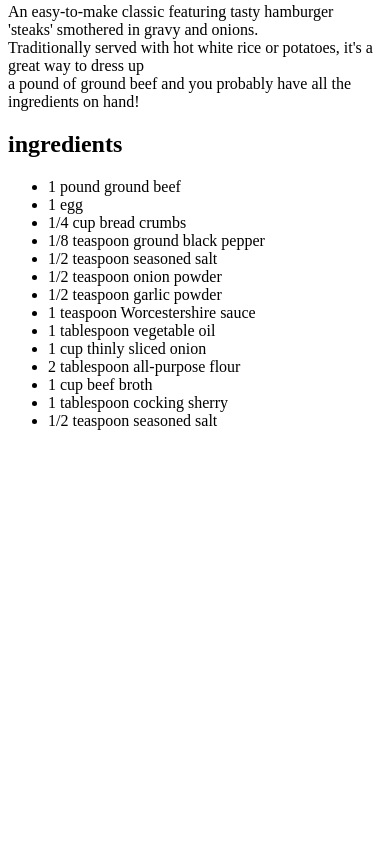
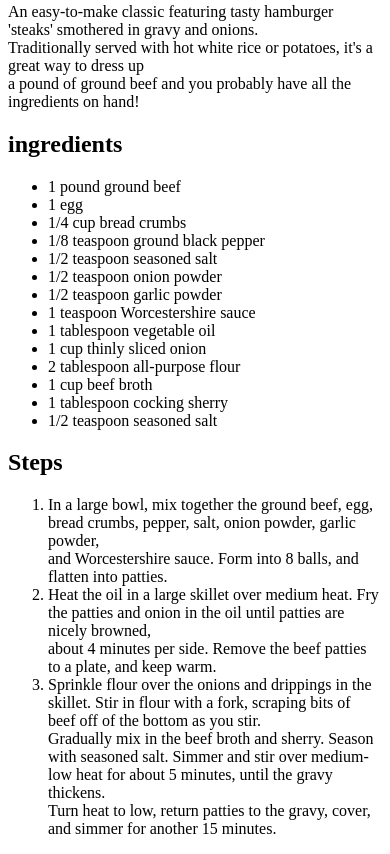
Before and after one commit to BerkcanCakar/odin-recipes, a plain HTML site: page recipes/hamburger-steak.html in a window 390 px wide. Shown: the part 685-1539 px from the top of the page. Before the commit the page ends 1131 px from the top, so only its background shows below. Drawn offline with Linux system fonts and the light colour scheme.

Commit message:
Add last list in hamburger.html Add pork.html and korean-meatball.html

```diff
--- a/recipes/hamburger-steak.html
+++ b/recipes/hamburger-steak.html
@@ -36,5 +36,16 @@
             <li>1 tablespoon cocking sherry</li>
             <li>1/2 teaspoon seasoned salt</li>
         </ul>
+
+        <h2>Steps</h2>
+        <ol>
+            <li>In a large bowl, mix together the ground beef, egg, bread crumbs, pepper, salt, onion powder, garlic powder, <br>
+                and Worcestershire sauce. Form into 8 balls, and flatten into patties.</li>
+            <li>Heat the oil in a large skillet over medium heat. Fry the patties and onion in the oil until patties are nicely browned, <br>
+                about 4 minutes per side. Remove the beef patties to a plate, and keep warm.</li>
+            <li>Sprinkle flour over the onions and drippings in the skillet. Stir in flour with a fork, scraping bits of beef off of the bottom as you stir. <br>
+                Gradually mix in the beef broth and sherry. Season with seasoned salt. Simmer and stir over medium-low heat for about 5 minutes, until the gravy thickens. <br>
+                 Turn heat to low, return patties to the gravy, cover, and simmer for another 15 minutes.</li>
+        </ol>
 </body>
 </html>
```
Also changed, not shown: recipes/korean-meatball.html (+12 -0 lines), recipes/pork.html (+12 -0 lines).
